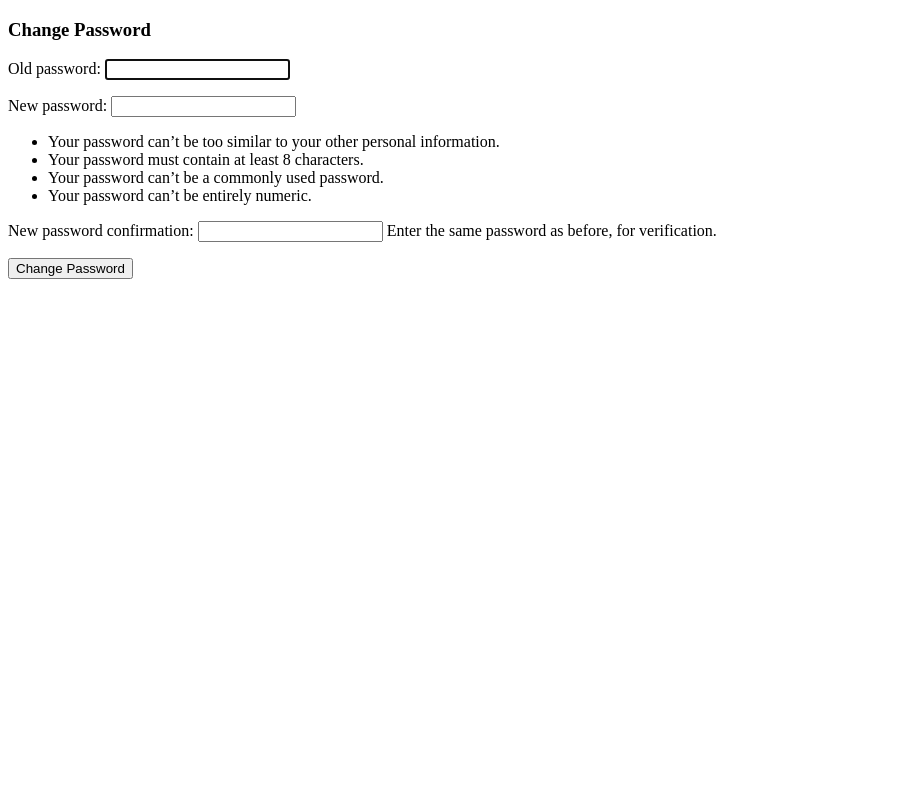
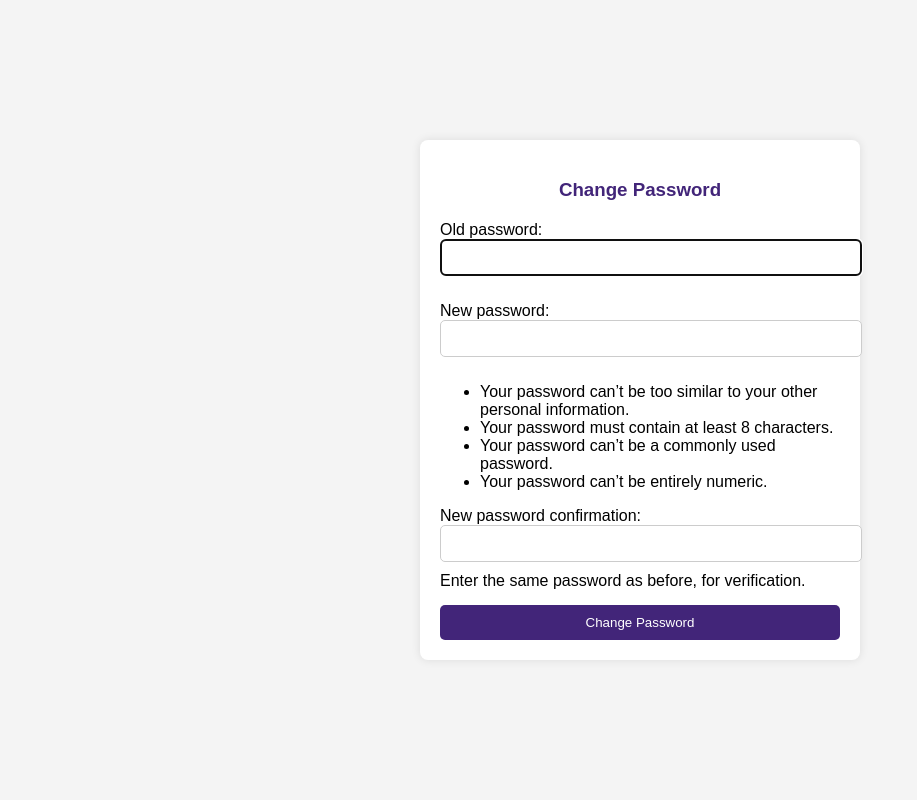
Before and after one commit to aaribayy/MedicoHub, a Django app: page /changepassword/ in a window 1280 px wide. Shown: the whole page, without its empty margins (0-917 px from the left). Run offline with Django 5.2, Linux system fonts and the light colour scheme; a user stored in the database is signed in; parts of the project's set-up code (start-up, migrations or seed data) failed here and were passed over.

Commit message:
modified styling for change_password

```diff
--- a/Templates/change_password.html
+++ b/Templates/change_password.html
@@ -4,6 +4,64 @@
     <meta charset="UTF-8">
     <meta name="viewport" content="width=device-width, initial-scale=1.0">
     <title>Change Password</title>
+    <style>
+        body {
+            font-family: Arial, sans-serif;
+            background-color: #f4f4f4;
+            margin: 0;
+            padding: 0;
+            display: flex;
+            justify-content: center;
+            align-items: center;
+            height: 100vh;
+        }
+
+        form {
+            background-color: #fff;
+            padding: 20px;
+            border-radius: 8px;
+            box-shadow: 0 0 10px rgba(0, 0, 0, 0.1);
+            width: 100%;
+            max-width: 400px;
+        }
+
+        h3 {
+            margin-bottom: 20px;
+            color: #422579;
+            text-align: center;
+        }
+
+        form p {
+            margin-bottom: 15px;
+        }
+
+        form input[type="text"],
+        form input[type="email"],
+        form input[type="password"],
+        form select,
+        form textarea {
+            width: 100%;
+            padding: 10px;
+            border-radius: 5px;
+            border: 1px solid #ccc;
+            margin-bottom: 10px;
+        }
+
+        button[type="submit"] {
+            width: 100%;
+            padding: 10px;
+            background-color: #422579;
+            color: #fff;
+            border: none;
+            border-radius: 5px;
+            cursor: pointer;
+            transition: background-color 0.3s ease;
+        }
+
+        button[type="submit"]:hover {
+            background-color: #0b1e33;
+        }
+    </style>
 </head>
 <body>
     <form action="{% url 'change_password' %}" method="post">
```
Also changed, not shown: Templates/services.html (+130 -36 lines), db.sqlite3.
